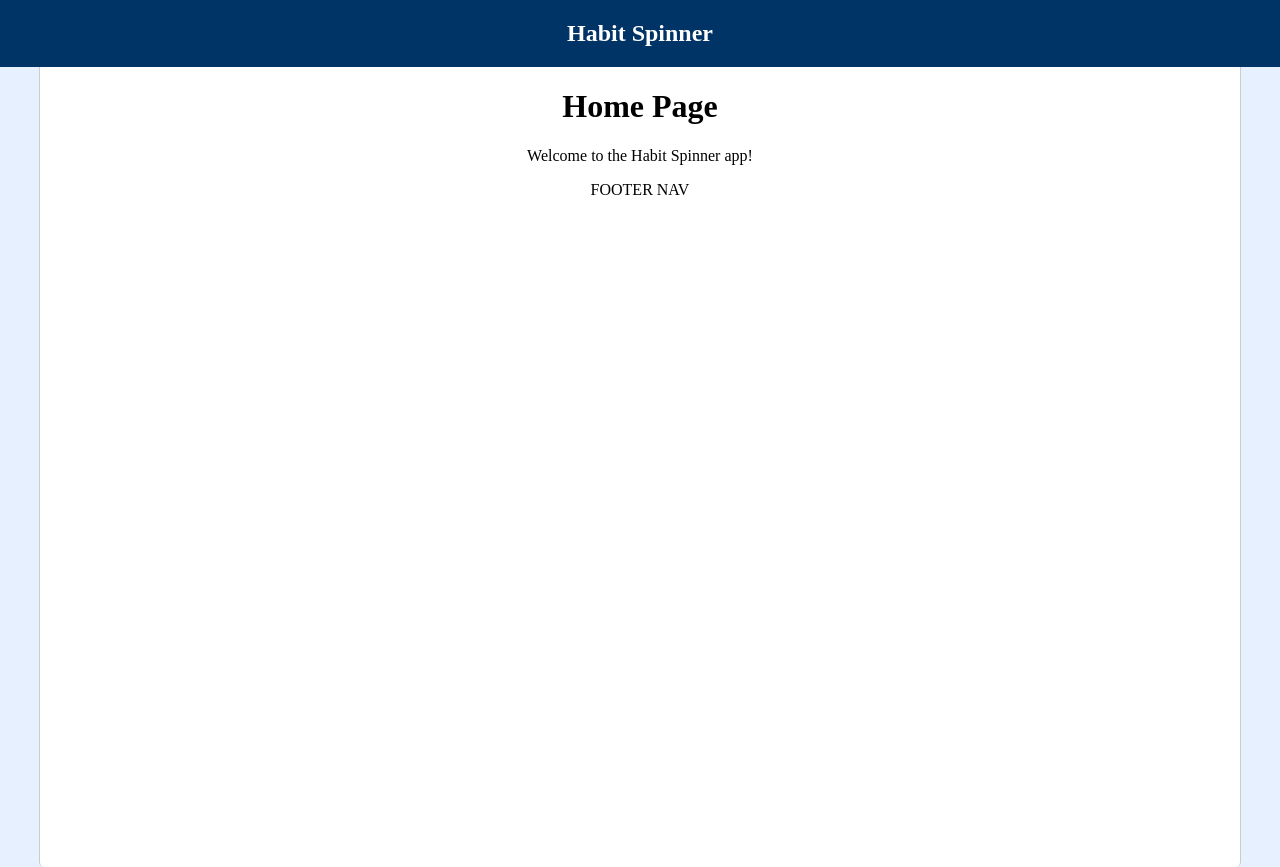
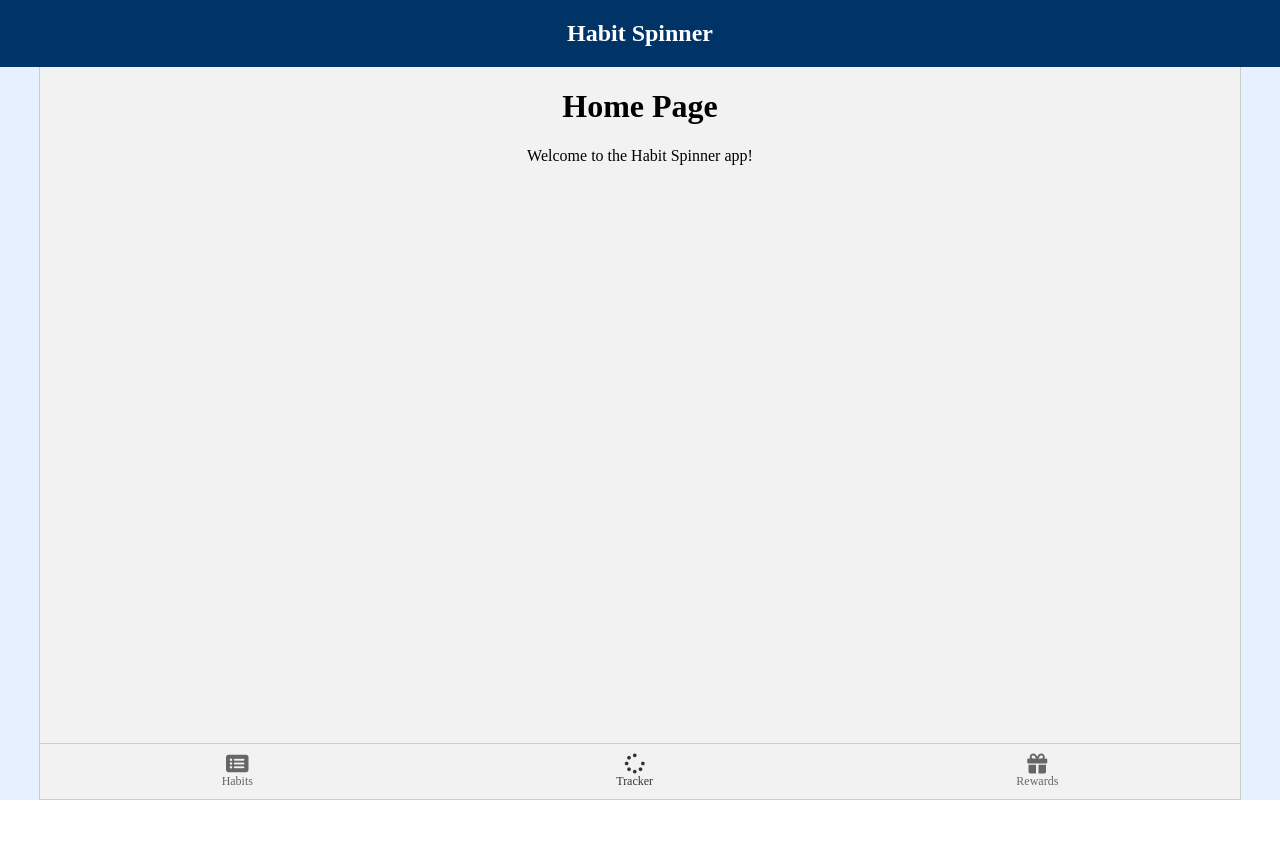
Before and after one commit to joseph-johnson27001/habit-spinner, a Vue app: page / in a window 1280 px wide. After the commit the page ends 800 px from the top, so only its background shows below. Built offline with nearby package versions, Linux system fonts and the light colour scheme.

Commit message:
App layout

```diff
--- a/src/App.vue
+++ b/src/App.vue
@@ -1,13 +1,9 @@
 <template>
   <div id="app">
-    <div class="navigation-container">
-      <TopNav />
-    </div>
+    <TopNav />
     <div class="content-container">
       <router-view />
-      <div class="footer-container">
-        <FooterNav />
-      </div>
+      <FooterNav />
     </div>
   </div>
 </template>
@@ -30,10 +26,10 @@ html,
 body {
   margin: 0;
   padding: 0;
+  height: 100%;
 }
 
 #app {
-  width: 100%;
   display: flex;
   flex-direction: column;
   background-color: #e6f0ff;
@@ -42,15 +38,14 @@ body {
 }
 
 .content-container {
+  flex: 1;
   width: 95%;
   max-width: 1200px;
   margin: 0 auto;
-  min-height: 100vh;
-  background-color: white;
+  background-color: #f3f2f2;
   border: 1px solid #ccc;
   border-top: none;
-  border-bottom: none;
-  border-bottom-left-radius: 5px;
-  border-bottom-right-radius: 5px;
+  display: flex;
+  flex-direction: column;
 }
 </style>
--- a/src/components/Navigation/FooterNav.vue
+++ b/src/components/Navigation/FooterNav.vue
@@ -1 +1,76 @@
-<template>FOOTER NAV</template>
+<template>
+  <div class="nav-bar">
+    <div class="nav-content">
+      <router-link
+        to="/habits"
+        class="nav-button"
+        :class="{ active: $route.path === '/habits' }"
+      >
+        <i class="fas fa-list-alt"></i>
+        <span>Habits</span>
+      </router-link>
+      <router-link
+        to="/"
+        class="nav-button"
+        :class="{ active: $route.path === '/' }"
+      >
+        <i class="fas fa-spinner"></i>
+        <span>Tracker</span>
+      </router-link>
+      <router-link
+        to="/rewards"
+        class="nav-button"
+        :class="{ active: $route.path === '/rewards' }"
+      >
+        <i class="fas fa-gift"></i>
+        <span>Rewards</span>
+      </router-link>
+    </div>
+  </div>
+</template>
+
+<script>
+import { RouterLink } from "vue-router";
+
+export default {
+  name: "NavBar",
+  components: {
+    RouterLink,
+  },
+};
+</script>
+
+<style>
+.nav-bar {
+  background-color: #f3f2f2;
+  padding: 10px 0;
+  width: 100%;
+  margin-top: auto;
+  border-top: 1px solid #ccc;
+}
+
+.nav-content {
+  display: flex;
+  justify-content: space-around;
+}
+
+.nav-button {
+  color: #666666;
+  text-decoration: none;
+  display: flex;
+  flex-direction: column;
+  align-items: center;
+}
+
+.nav-button.active {
+  color: #333333;
+}
+
+.nav-button i {
+  font-size: 20px;
+}
+
+.nav-button span {
+  font-size: 12px;
+}
+</style>
```
